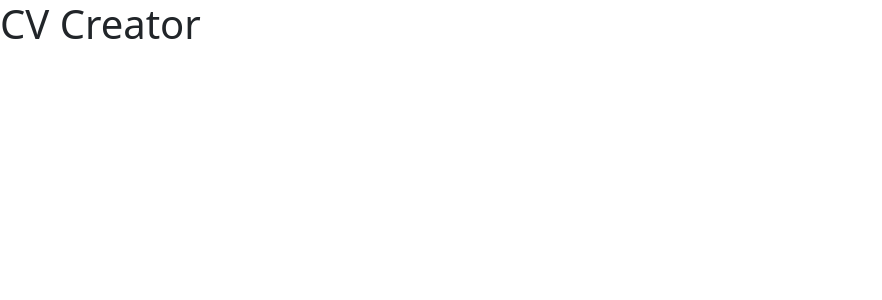
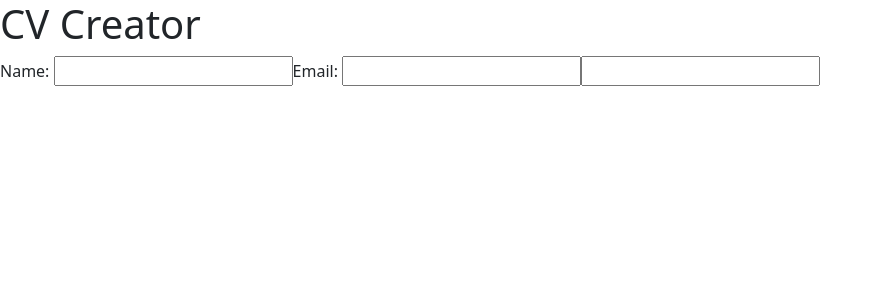
Before and after one commit to Eddie9421/cv, a React (Vite) app: page / in a window 1280 px wide. Shown: the top 300 px of the page, without its empty margins (0-882 px from the left). Built offline with nearby package versions, Linux system fonts and the light colour scheme.

Commit message:
Moved everything into a single div

```diff
--- a/src/App.jsx
+++ b/src/App.jsx
@@ -1,7 +1,10 @@
+import GeneralInfo from "./components/GeneralInfo";
+
 function App() {
   return (
     <>
       <h1>CV Creator</h1>
+      <GeneralInfo />
     </>
   );
 }
--- a/src/components/GeneralInfo.jsx
+++ b/src/components/GeneralInfo.jsx
@@ -1,17 +1,16 @@
 function GeneralInfo() {
   return (
-    <>
+    <div className="d-flex">
       <label htmlFor="name">
-        What's your name?
-        <input type="text" id="name" />
+        Name: <input type="text" id="name" />
+      </label>
+      <label htmlFor="email">
+        Email: <input type="email" id="email" />
       </label>
       <label htmlFor="">
         <input type="text" />
       </label>
-      <label htmlFor="">
-        <input type="text" />
-      </label>
-    </>
+    </div>
   );
 }
 
```
